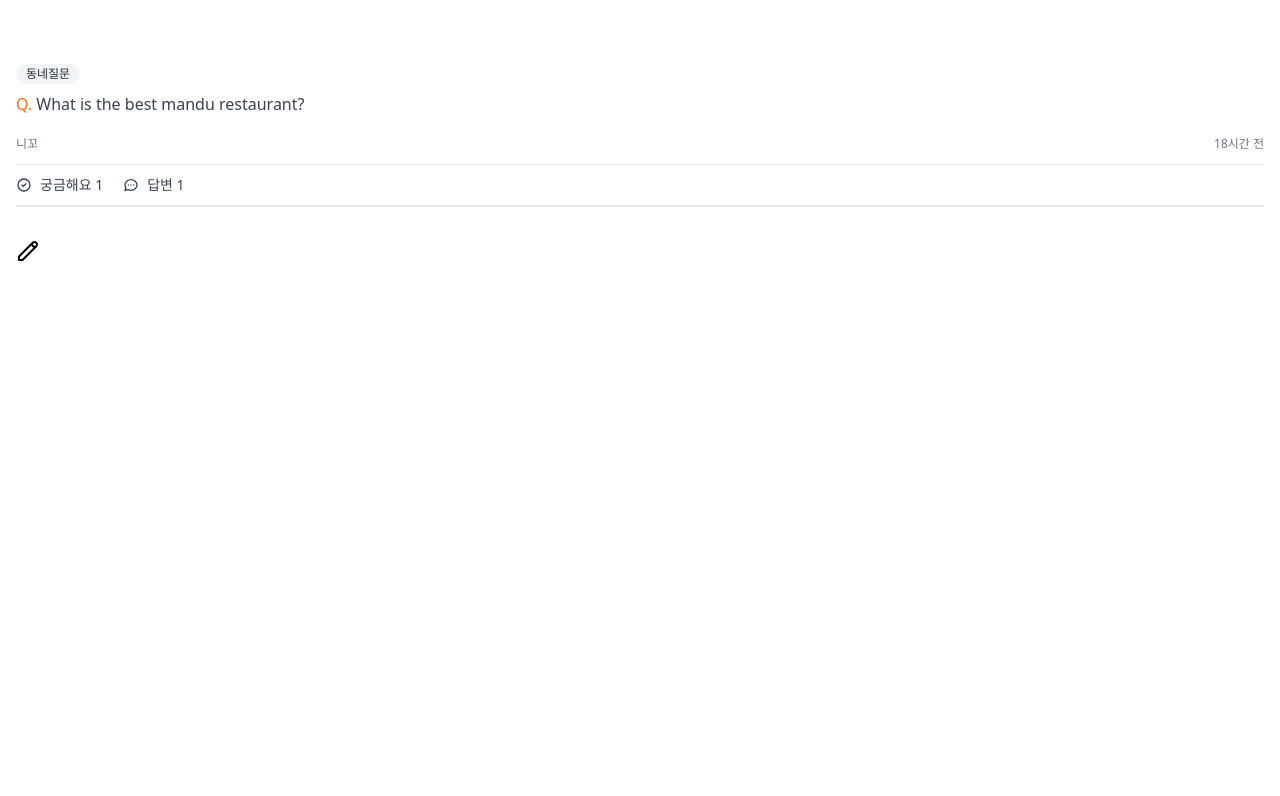
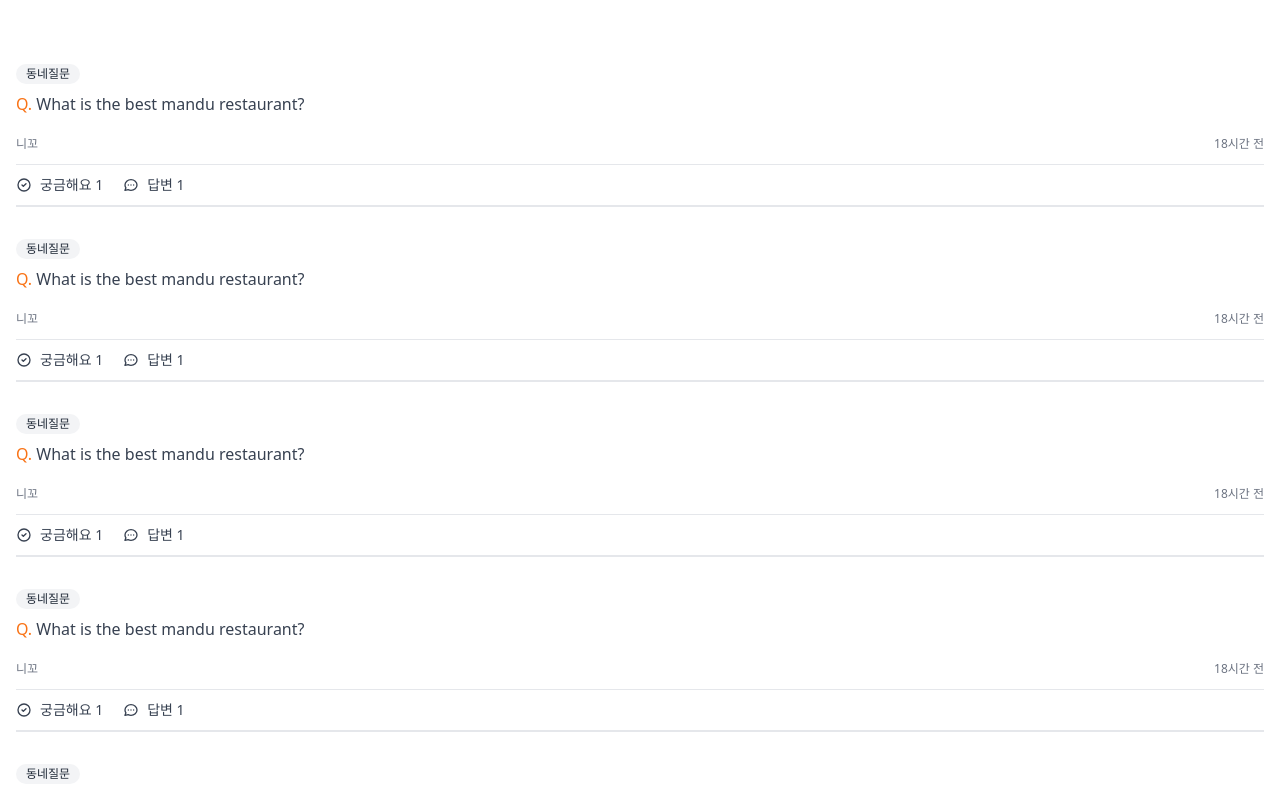
Before and after one commit to blkluv/next_carrot_market, a Next.js app: page /community in a window 1280 px wide. Shown: the top 796 px of the page. Built offline with nearby package versions, Linux system fonts and the light colour scheme.

Commit message:
map을 사용해서 게시글을 6개로 늘리기

```diff
--- a/src/pages/community/index.tsx
+++ b/src/pages/community/index.tsx
@@ -3,12 +3,14 @@ import type { NextPage } from "next";
 const Community: NextPage = () => {
   return (
     <div className="px-4 py-16 space-y-8">
-      <div className="flex flex-col items-start">
+      {[1, 2, 3, 4, 5, 6].map((_, i) => (
+        <div key={i} className="flex flex-col items-start">
           <span className="flex items-center px-2.5 py-0.5 rounded-full text-xs font-medium bg-gray-100 text-gray-800">
             동네질문
           </span>
           <span className="mt-2 text-gray-700">
-          <span className="font-medium text-orange-500">Q.</span> What is the best mandu restaurant?
+            <span className="font-medium text-orange-500">Q.</span> What is the
+            best mandu restaurant?
           </span>
           <div className="flex items-center justify-between w-full mt-5 text-xs font-medium text-gray-500">
             <span>니꼬</span>
@@ -51,6 +53,7 @@ const Community: NextPage = () => {
             </span>
           </div>
         </div>
+      ))}
       <button>
         <svg
           className="w-6 h-6"
```
Lines whose indentation alone changed are shown as unchanged.
